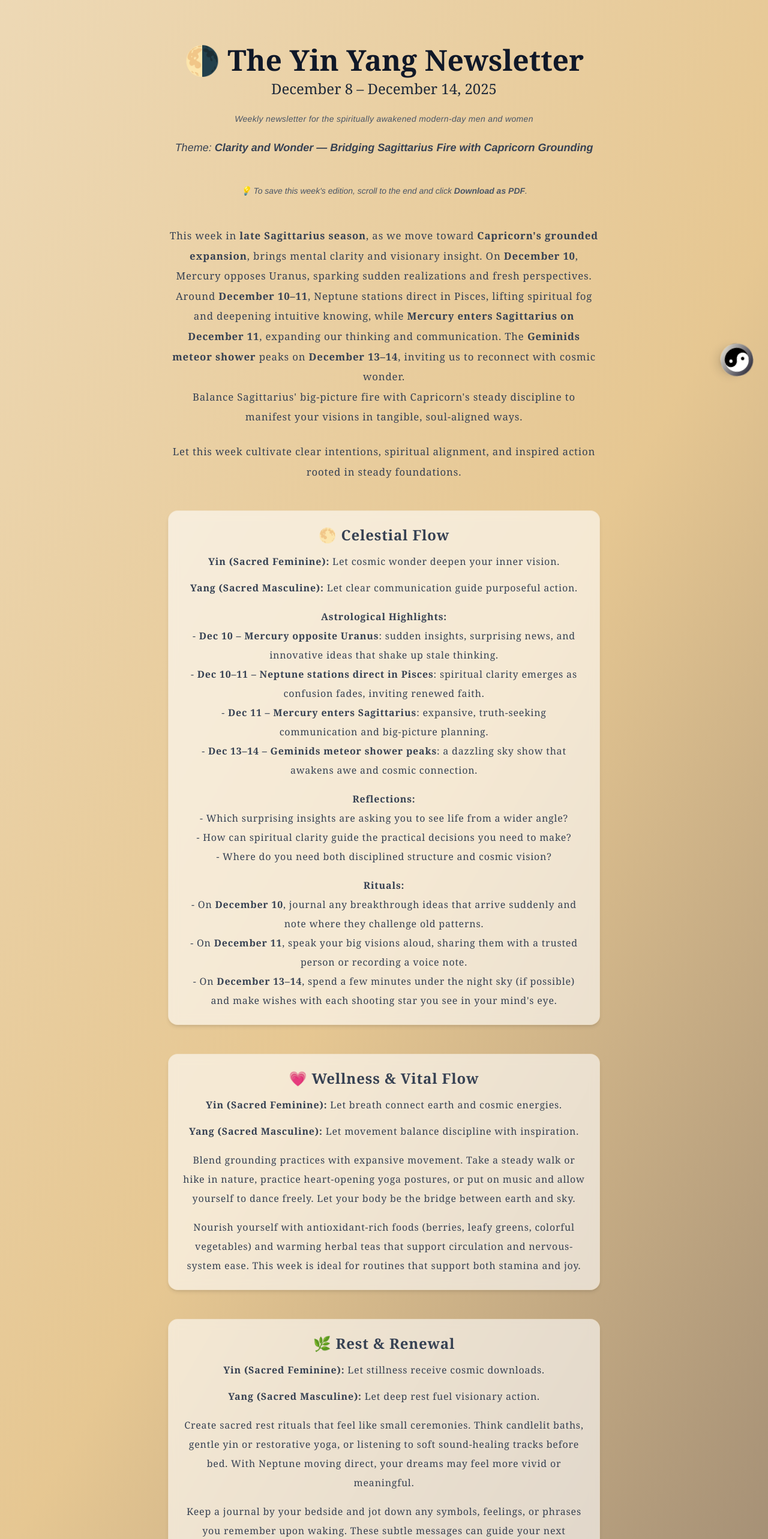
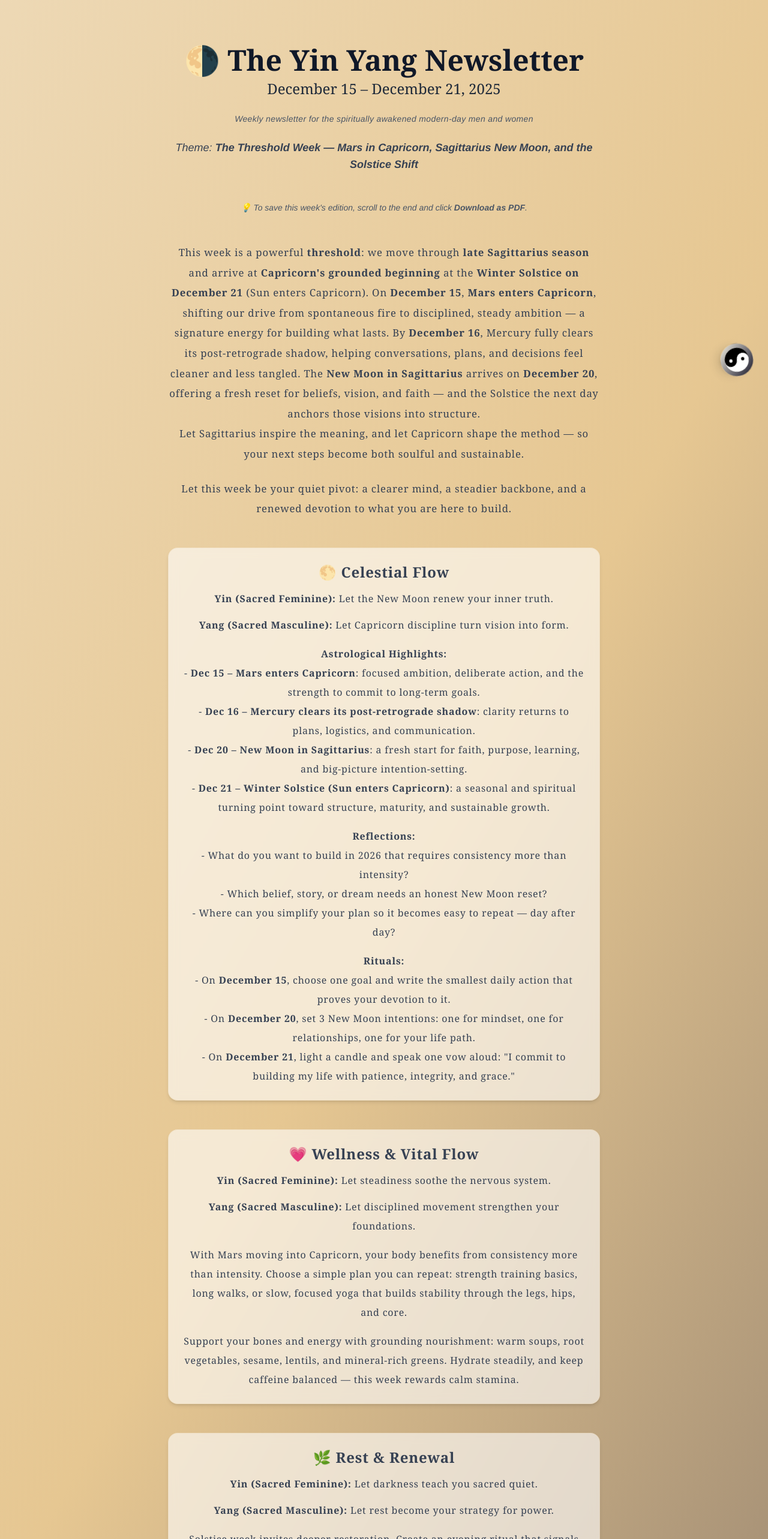
Before and after one commit to rajinipreethajohn/360-harmony-hub, a Next.js app: page /newsletter in a window 1280 px wide. Shown: the part 100-2666 px from the top of the page at 60% size. Built offline with nearby package versions, Linux system fonts and the light colour scheme.

Commit message:
'Dec 15-21'

```diff
--- a/app/newsletter/page.tsx
+++ b/app/newsletter/page.tsx
@@ -24,7 +24,7 @@ export default function NewsletterPage() {
         </h1>
 
         <h2 className="text-2xl font-serif text-gray-800 mb-1">
-          December 8 – December 14, 2025
+          December 15 – December 21, 2025
         </h2>
 
         <p className="italic text-sm text-gray-600 tracking-wide my-6">
@@ -35,8 +35,8 @@ export default function NewsletterPage() {
         <p className="italic text-lg text-gray-700">
           Theme:{" "}
           <b>
-            Clarity and Wonder — Bridging Sagittarius Fire with Capricorn
-            Grounding
+            The Threshold Week — Mars in Capricorn, Sagittarius New Moon, and
+            the Solstice Shift
           </b>
         </p>
       </motion.div>
@@ -57,24 +57,25 @@ export default function NewsletterPage() {
       >
         <div className="text-center max-w-3xl mx-auto leading-loose text-[1.05rem] font-serif text-gray-700 tracking-wider">
           <p className="mb-6">
-            This week in <b>late Sagittarius season</b>, as we move toward{" "}
-            <b>Capricorn&apos;s grounded expansion</b>, brings mental clarity
-            and visionary insight. On <b>December 10</b>, Mercury opposes
-            Uranus, sparking sudden realizations and fresh perspectives. Around
-            <b> December 10–11</b>, Neptune stations direct in Pisces, lifting
-            spiritual fog and deepening intuitive knowing, while{" "}
-            <b>Mercury enters Sagittarius on December 11</b>, expanding our
-            thinking and communication. The <b>Geminids meteor shower</b> peaks
-            on <b>December 13–14</b>, inviting us to reconnect with cosmic
-            wonder.
+            This week is a powerful <b>threshold</b>: we move through{" "}
+            <b>late Sagittarius season</b> and arrive at{" "}
+            <b>Capricorn&apos;s grounded beginning</b> at the{" "}
+            <b>Winter Solstice on December 21</b> (Sun enters Capricorn). On{" "}
+            <b>December 15</b>, <b>Mars enters Capricorn</b>, shifting our drive
+            from spontaneous fire to disciplined, steady ambition — a signature
+            energy for building what lasts. By <b>December 16</b>, Mercury fully
+            clears its post-retrograde shadow, helping conversations, plans, and
+            decisions feel cleaner and less tangled. The{" "}
+            <b>New Moon in Sagittarius</b> arrives on <b>December 20</b>,
+            offering a fresh reset for beliefs, vision, and faith — and the
+            Solstice the next day anchors those visions into structure.
             <br />
-            Balance Sagittarius&apos; big-picture fire with Capricorn&apos;s
-            steady discipline to manifest your visions in tangible, soul-aligned
-            ways.
+            Let Sagittarius inspire the meaning, and let Capricorn shape the
+            method — so your next steps become both soulful and sustainable.
           </p>
           <p>
-            Let this week cultivate clear intentions, spiritual alignment, and
-            inspired action rooted in steady foundations.
+            Let this week be your quiet pivot: a clearer mind, a steadier
+            backbone, and a renewed devotion to what you are here to build.
           </p>
         </div>
       </motion.div>
@@ -83,168 +84,166 @@ export default function NewsletterPage() {
       {[
         {
           title: "🌕 Celestial Flow",
-          yin: "Let cosmic wonder deepen your inner vision.",
-          yang: "Let clear communication guide purposeful action.",
+          yin: "Let the New Moon renew your inner truth.",
+          yang: "Let Capricorn discipline turn vision into form.",
           content: (
             <>
               <p className="mt-4">
                 <b>Astrological Highlights:</b>
-                <br />- <b>Dec 10 – Mercury opposite Uranus</b>: sudden
-                insights, surprising news, and innovative ideas that shake up
-                stale thinking.
-                <br />- <b>Dec 10–11 – Neptune stations direct in Pisces</b>:
-                spiritual clarity emerges as confusion fades, inviting renewed
-                faith.
-                <br />- <b>Dec 11 – Mercury enters Sagittarius</b>: expansive,
-                truth-seeking communication and big-picture planning.
-                <br />- <b>Dec 13–14 – Geminids meteor shower peaks</b>: a
-                dazzling sky show that awakens awe and cosmic connection.
+                <br />- <b>Dec 15 – Mars enters Capricorn</b>: focused ambition,
+                deliberate action, and the strength to commit to long-term
+                goals.
+                <br />-{" "}
+                <b>Dec 16 – Mercury clears its post-retrograde shadow</b>:
+                clarity returns to plans, logistics, and communication.
+                <br />- <b>Dec 20 – New Moon in Sagittarius</b>: a fresh start
+                for faith, purpose, learning, and big-picture intention-setting.
+                <br />- <b>Dec 21 – Winter Solstice (Sun enters Capricorn)</b>:
+                a seasonal and spiritual turning point toward structure,
+                maturity, and sustainable growth.
               </p>
               <p className="mt-4">
                 <b>Reflections:</b>
                 <br />
-                - Which surprising insights are asking you to see life from a
-                wider angle?
+                - What do you want to build in 2026 that requires consistency
+                more than intensity?
                 <br />
-                - How can spiritual clarity guide the practical decisions you
-                need to make?
-                <br />- Where do you need both disciplined structure and cosmic
-                vision?
+                - Which belief, story, or dream needs an honest New Moon reset?
+                <br />- Where can you simplify your plan so it becomes easy to
+                repeat — day after day?
               </p>
               <p className="mt-4">
                 <b>Rituals:</b>
-                <br />- On <b>December 10</b>, journal any breakthrough ideas
-                that arrive suddenly and note where they challenge old patterns.
-                <br />- On <b>December 11</b>, speak your big visions aloud,
-                sharing them with a trusted person or recording a voice note.
-                <br />- On <b>December 13–14</b>, spend a few minutes under the
-                night sky (if possible) and make wishes with each shooting star
-                you see in your mind&apos;s eye.
+                <br />- On <b>December 15</b>, choose one goal and write the
+                smallest daily action that proves your devotion to it.
+                <br />- On <b>December 20</b>, set 3 New Moon intentions: one
+                for mindset, one for relationships, one for your life path.
+                <br />- On <b>December 21</b>, light a candle and speak one vow
+                aloud: &quot;I commit to building my life with patience,
+                integrity, and grace.&quot;
               </p>
             </>
           ),
         },
         {
           title: "💗 Wellness & Vital Flow",
-          yin: "Let breath connect earth and cosmic energies.",
-          yang: "Let movement balance discipline with inspiration.",
+          yin: "Let steadiness soothe the nervous system.",
+          yang: "Let disciplined movement strengthen your foundations.",
           content: (
             <>
               <p className="mt-4">
-                Blend grounding practices with expansive movement. Take a steady
-                walk or hike in nature, practice heart-opening yoga postures, or
-                put on music and allow yourself to dance freely. Let your body
-                be the bridge between earth and sky.
+                With Mars moving into Capricorn, your body benefits from
+                consistency more than intensity. Choose a simple plan you can
+                repeat: strength training basics, long walks, or slow, focused
+                yoga that builds stability through the legs, hips, and core.
               </p>
               <p className="mt-4">
-                Nourish yourself with antioxidant-rich foods (berries, leafy
-                greens, colorful vegetables) and warming herbal teas that
-                support circulation and nervous-system ease. This week is ideal
-                for routines that support both stamina and joy.
+                Support your bones and energy with grounding nourishment: warm
+                soups, root vegetables, sesame, lentils, and mineral-rich
+                greens. Hydrate steadily, and keep caffeine balanced — this week
+                rewards calm stamina.
               </p>
             </>
           ),
         },
         {
           title: "🌿 Rest & Renewal",
-          yin: "Let stillness receive cosmic downloads.",
-          yang: "Let deep rest fuel visionary action.",
+          yin: "Let darkness teach you sacred quiet.",
+          yang: "Let rest become your strategy for power.",
           content: (
             <>
               <p className="mt-4">
-                Create sacred rest rituals that feel like small ceremonies.
-                Think candlelit baths, gentle yin or restorative yoga, or
-                listening to soft sound-healing tracks before bed. With Neptune
-                moving direct, your dreams may feel more vivid or meaningful.
+                Solstice week invites deeper restoration. Create an evening
+                ritual that signals safety to the body: dim lights, fewer
+                screens, gentle stretches, and a warm shower or bath. If your
+                mind feels busy, repeat one calming phrase with your breath:
+                inhale &quot;I soften&quot; — exhale &quot;I trust.&quot;
               </p>
               <p className="mt-4">
-                Keep a journal by your bedside and jot down any symbols,
-                feelings, or phrases you remember upon waking. These subtle
-                messages can guide your next aligned steps more than force or
-                overthinking ever could.
+                Place a notebook near your bed. Write one sentence each night:
+                &quot;What I release today is...&quot; and &quot;What I am
+                willing to receive is...&quot; The answers don&apos;t need to be
+                dramatic — they just need to be true.
               </p>
             </>
           ),
         },
         {
           title: "✨ Abundance in Alignment",
-          yin: "Receive inspired opportunities with open wisdom.",
-          yang: "Act with clear vision and grounded strategy.",
+          yin: "Receive what matches your values.",
+          yang: "Build what matches your vision.",
           content: (
             <>
               <p className="mt-4">
-                With <b>Mercury in Sagittarius</b>, your financial and career
-                thinking naturally leans toward the big picture: long-term
-                dreams, impact, and meaning. At the same time, the approaching{" "}
-                <b>Capricorn energy</b> reminds you to anchor those dreams in
-                realistic timelines and structures.
+                Mars in Capricorn favors slow wealth: disciplined habits, clear
+                boundaries, and purposeful effort. The Sagittarius New Moon
+                reminds you to keep your work connected to meaning — abundance
+                grows faster when your &quot;why&quot; is alive.
               </p>
               <p className="mt-4">
-                Review your goals, offerings, or projects from a higher
-                perspective, then turn that clarity into simple, actionable
-                steps. Abundance flows more easily when your vision is expansive
-                but your next actions are concrete and doable.
+                Audit your time and energy like a sacred budget. Where are you
+                leaking attention? What single system (a calendar routine, a
+                weekly review, a focused work block) would make your next level
+                feel inevitable rather than exhausting?
               </p>
             </>
           ),
         },
         {
           title: "🧘 Stillness & Power",
-          yin: "Sink into cosmic wisdom while staying grounded.",
-          yang: "Radiate clarity from your steady center.",
+          yin: "Let inner truth guide the way.",
+          yang: "Let commitment become your calm authority.",
           content: (
             <>
               <p className="mt-4">
-                Visualize yourself as a mountain under a star-filled sky: deeply
-                rooted into the earth, while your crown receives gentle
-                starlight. With each inhale, imagine drawing down cosmic wisdom;
-                with each exhale, feel that wisdom anchoring into your body and
-                life.
+                Imagine yourself standing at a mountain gate. Behind you is the
+                old year&apos;s noise; ahead is a quieter, stronger path. With
+                each inhale, gather your scattered energy back into your body.
+                With each exhale, seal it into your spine — steady, unshakable,
+                and aligned.
               </p>
               <p className="mt-4">
-                <b>Affirm:</b> I receive cosmic wisdom and ground it into
-                reality.
+                <b>Affirm:</b> I move with patience, power, and purpose.
                 <br />
-                <b>Prompt:</b> Which single vision or intention feels most
-                important to anchor this week, even if it is only through one
-                small step?
+                <b>Prompt:</b> What is my one most sacred commitment for the
+                season ahead — and what does it look like in daily life?
               </p>
             </>
           ),
         },
         {
           title: "🌟 Sacred Affirmation",
-          yin: "Let universal wisdom flow through your roots.",
-          yang: "Let inspired action build your destined path.",
+          yin: "Let faith renew your inner compass.",
+          yang: "Let discipline turn intention into destiny.",
           content: (
             <>
               <p className="mt-4 italic">
-                "I align heaven and earth within me, and I walk my path with
-                clear vision and steady grace."
+                "I honor the turning of the season. I release what is heavy, and
+                I commit to building what is true."
               </p>
               <p className="mt-4">
-                Speak this affirmation daily, especially in the mornings, to
-                weave together your spiritual insights and your practical
-                responsibilities.
+                Speak this affirmation daily, especially as you set New Moon
+                intentions and step into Capricorn&apos;s steady, life-shaping
+                energy.
               </p>
             </>
           ),
         },
         {
           title: "🔮 A Final Whisper",
-          yin: "Let starlight illuminate your deepest foundations.",
-          yang: "Let clear vision guide your steady ascent.",
+          yin: "Let the Solstice quiet reveal your wisdom.",
+          yang: "Let your devotion shape the year ahead.",
           content: (
             <>
               <p className="mt-4 italic">
-                "This week, I bridge cosmos and earth — clear, grounded, and
-                fully alive to what is possible."
+                "This week, I cross the threshold — renewed in spirit, steady in
+                action, and devoted to what I am becoming."
               </p>
               <p className="mt-4">
-                As Neptune turns direct and Mercury expands into Sagittarius,
-                trust both your intuition and your intellect. Let wonder open
-                the path, and let discipline carry you step by step toward the
-                life you are consciously building.
+                The New Moon invites vision, Mars in Capricorn invites mastery,
+                and the Solstice invites maturity. You don&apos;t need to rush.
+                You only need to keep returning — to your breath, your truth,
+                and the small daily actions that build a life you can trust.
               </p>
             </>
           ),
```
